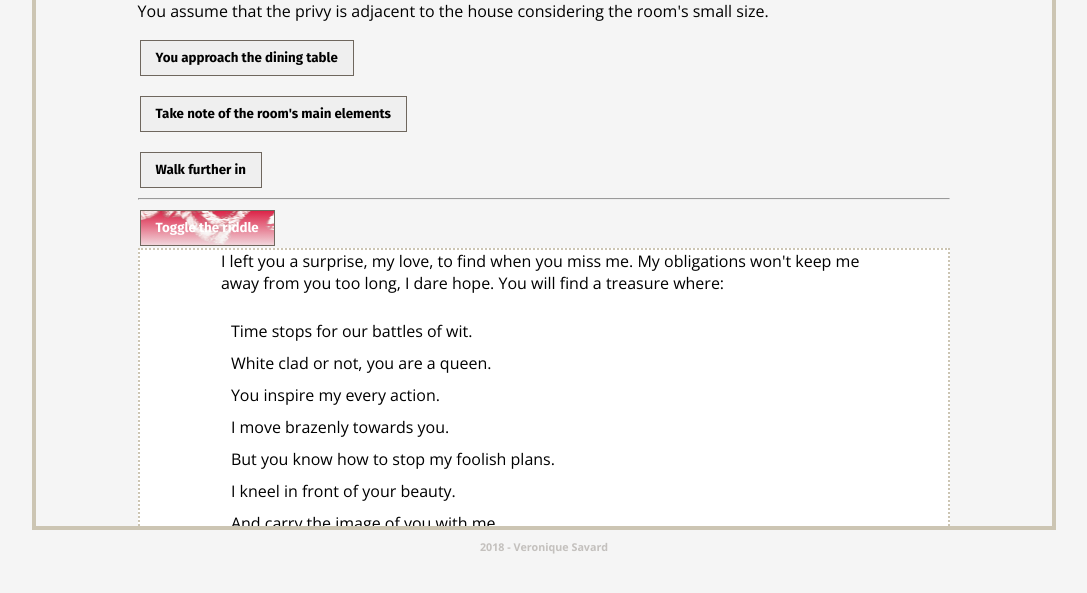
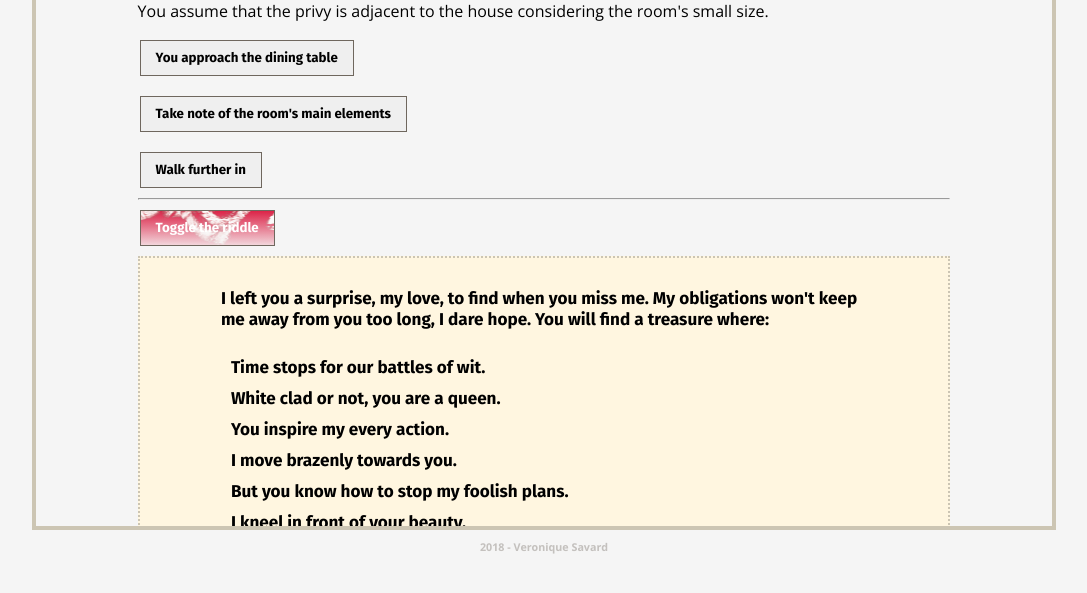
Before and after one commit to nuagesdencre/CI_PracticalPython, a Flask app: page /part1 in a window 1280 px wide, after a click on "Toggle the riddle". Shown: the part 1062-1655 px from the top of the page, without its empty margins (96-1183 px from the left). Run offline with Flask 2, Linux system fonts and the light colour scheme.

Commit message:
refactoring styling of the gamebook

```diff
--- a/static/css/styles.css
+++ b/static/css/styles.css
@@ -1,22 +1,18 @@
 /* typography */
  @import url('https://fonts.googleapis.com/css?family=Fira+Sans:700,900|Open+Sans:400,700');
-
-h1, h2, h3, h4, a, .btns {
+ h1, h2, h3, h4, a, .btns, .riddle {
      font-family: 'Fira Sans';
 }
-
  h1, h2, a {
      letter-spacing: 0.1em;
      text-shadow: -1px 0 #fff, 0 1px #fff, 1px 0 #fff, 0 -1px #fff;
 }
-
  h1{
      margin-top:40px;
 }
  h2,h4, h6 {
      margin-bottom: 0;
 }
-
  h4 {
      display: inline-block;
 }
@@ -30,30 +26,24 @@ a, a:visited, a:focus {
      text-decoration: none;
      text-transform: capitalize;
 }
-
  a:hover {
      border-bottom: 1px solid #dc143c;
      background: linear-gradient(to bottom, rgba(255, 227, 230, 0.2), rgba(225, 166, 166, 0.13)), url("/static/img/pattern2.png") bottom;
 }
-
  .leaderboard_entry span {
      padding: 0;
      margin: 0;
      font-weight: bold;
 }
-
  .center {
      text-align: center;
 }
-
 /* overall page styling */
-
  *, *:after, *:before {
      -webkit-box-sizing: border-box;
      -moz-box-sizing: border-box;
      box-sizing: border-box;
 }
-
  * {
      -webkit-transition: all 1s ease;
      -moz-transition: all 1s ease;
@@ -61,11 +51,9 @@ a:hover {
      -ms-transition: all 1s ease;
      transition: all 1s ease;
 }
-
  .lace {
      background: linear-gradient(to bottom, rgba(223, 220, 211, 0.077), rgba(245, 245, 245, 0.86)), url("/static/img/pattern2.png") local bottom;
 }
-
  .border{
      border: 6px double #ccc5b3;
      padding:10px;
@@ -75,19 +63,15 @@ body {
      background-color: #F5F5F5;
      font-family: 'Open Sans';
 }
-
  nav {
      text-align: center;
 }
-
  .navigation ul, .navigation ul li {
      display: inline-block;
 }
-
  .navigation ul li {
      width: 80px;
 }
-
  .container {
      border: 4px solid #ccc5b3;
      width: 80vw;
@@ -97,17 +81,14 @@ nav {
      margin: auto;
      overflow: auto;
 }
-
  .wrap {
      padding-left: 10%;
      padding-right: 10%;
 }
-
  .wrap ul, .wrap ul li, .navigation ul, .navigation ul li {
      padding: 5px;
      list-style: none;
 }
-
 /* ENDbody */
 /* images */
  .wrap img {
@@ -117,29 +98,24 @@ nav {
      margin-left: auto;
      margin-right: auto;
 }
-
 /* ENDimages */
-/* Buttons and associated divs*/
  .riddle {
+     font-size: 1.07em;
+     font-weight: bold;
      margin-bottom: 30px;
+     padding-top:30px;
      padding-left: 10%;
      padding-right: 10%;
      border: 2px dotted #ccc5b3;
-    background-color: #ffffff;
+     background-color: #fff6e0;
 }
-
-.riddle, .chest, .tablecloth,
-.under_the_bed, .missing, .dining,
-.picture_couple, .painting_check,
-.room_view, .chessboard, .bookshelf,
-.clock_view, .paintings, .clock_inside {
+ .riddle, .chest, .tablecloth, .under_the_bed, .missing, .dining, .picture_couple, .painting_check, .room_view, .chessboard, .bookshelf, .clock_view, .paintings, .clock_inside {
      display: none;
 }
-
+/* Buttons*/
  .wrap li button {
      background-color: #fff;
 }
-
  .btns {
      margin: 2px;
      display: inline-block;
@@ -150,16 +126,14 @@ nav {
      font-weight: bold;
      white-space: pre-wrap;
 }
-
  .btns:hover {
      color: #DC143C;
 }
-
  #btn_riddle {
      background-color: #dc143c;
      color: white;
+     margin-bottom:10px;
 }
-
 /* ENDButtons */
 /* Leaderboard */
  .leaderboard_entry {
@@ -172,14 +146,10 @@ nav {
      margin-right: auto;
      width: 95%;
 }
-
  .leaderboard_top {
      background-color: rgb(255, 184, 190);
-
 }
-
 /* ENDLeaderboard */
-
 /* Media Queries*/
  @media only screen and (min-width: 768px) {
      .paintings img {
@@ -187,11 +157,9 @@ nav {
          max-width: 30%;
     }
 }
-
  @media only screen and (min-width: 992px) {
      .leaderboard_entry {
          width: 66%;
     }
 }
-
 /* ENDMedia Queries*/
```
Lines whose indentation alone changed are shown as unchanged.
